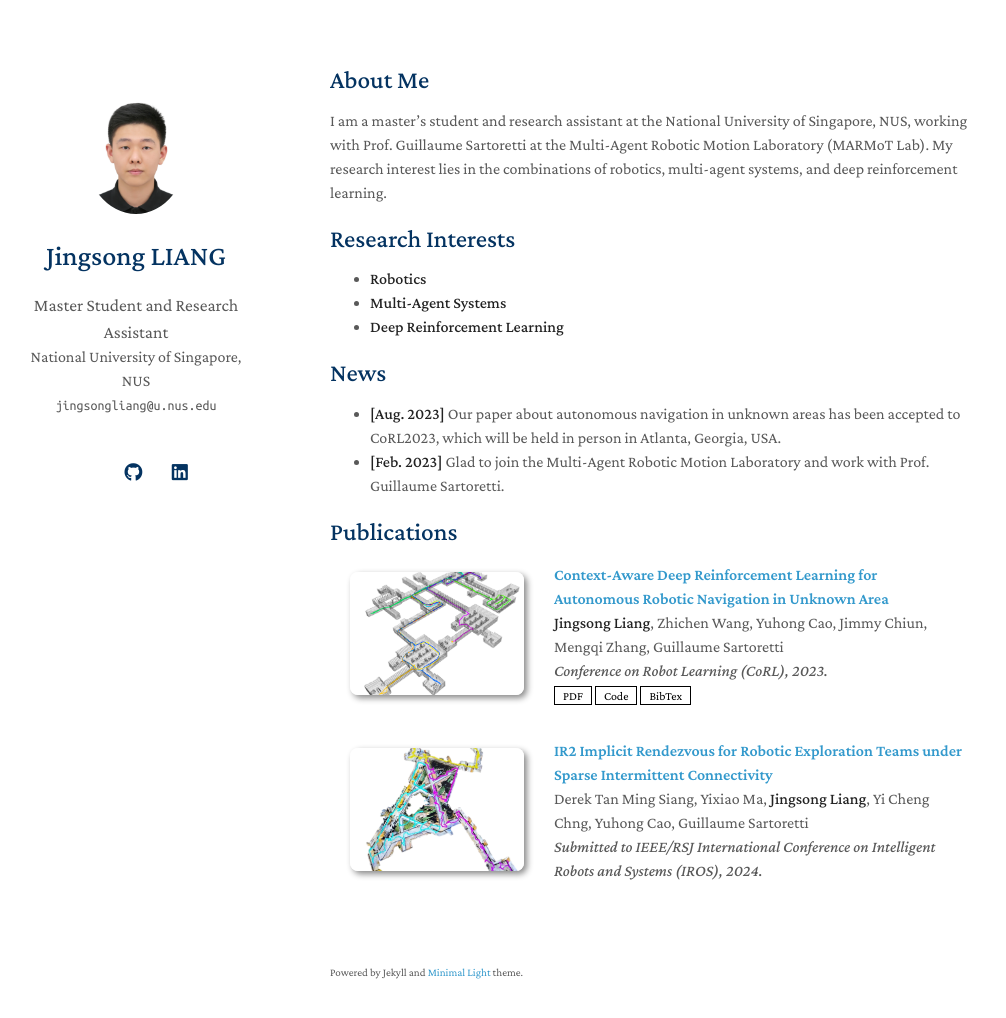
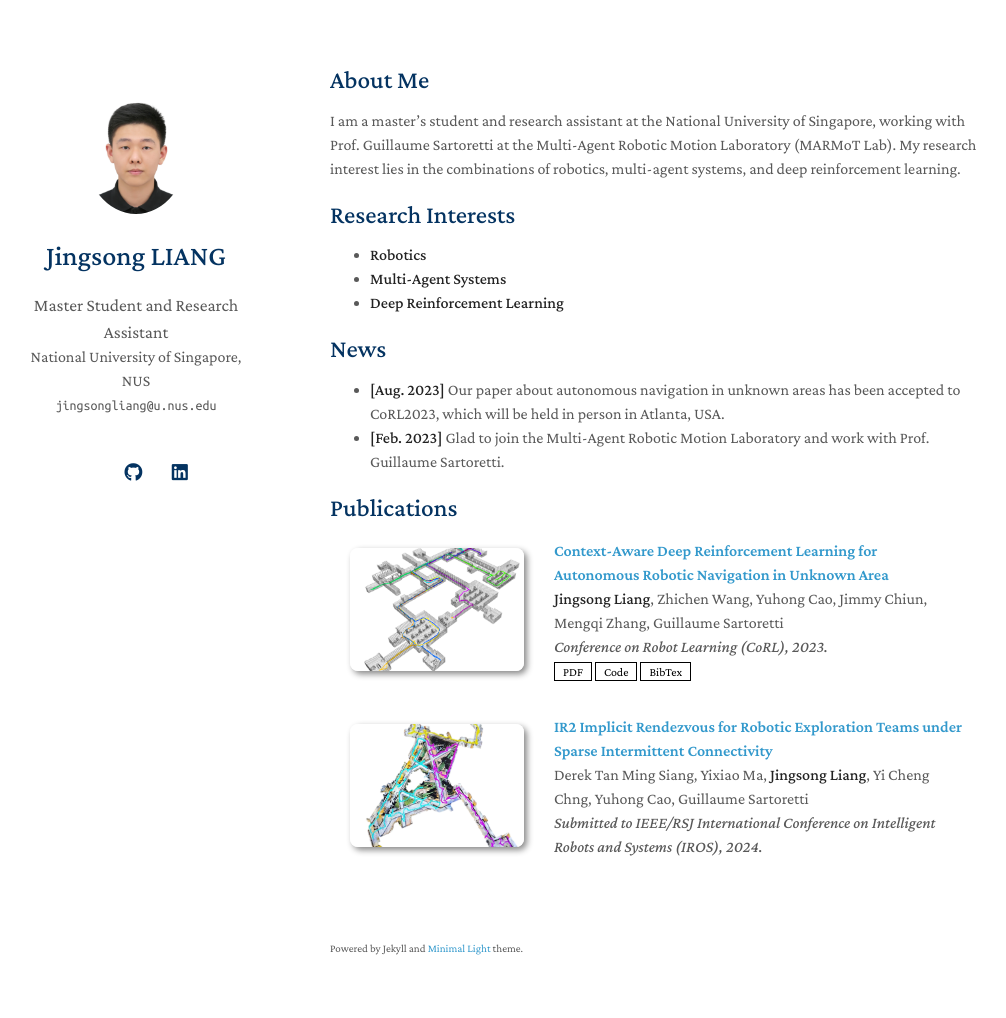
Before and after one commit to JingsongLiang/JingsongLiang.github.io, a Jekyll site: the page built from index.md, in a window 1280 px wide and 1053 px high. Shown: the top 1018 px of the window, without its empty margins (140-1146 px from the left). Built offline with Jekyll 4.4.1, drawn with Linux system fonts in a browser that asks for light colours; nearby versions of some CDN libraries; a style sheet for code colours, icons or effects is not loaded; our own code applies the rules of GitHub Pages for plain Markdown files.

Commit message:
Update index.md

```diff
--- a/index.md
+++ b/index.md
@@ -4,7 +4,7 @@
 
 ## About Me
 
-I am a master's student and research assistant at the National University of Singapore, NUS, working with Prof. Guillaume Sartoretti at the Multi-Agent Robotic Motion Laboratory (MARMoT Lab). My research interest lies in the combinations of robotics, multi-agent systems, and deep reinforcement learning.
+I am a master's student and research assistant at the National University of Singapore, working with Prof. Guillaume Sartoretti at the Multi-Agent Robotic Motion Laboratory (MARMoT Lab). My research interest lies in the combinations of robotics, multi-agent systems, and deep reinforcement learning.
 
 ## Research Interests
 
@@ -14,7 +14,7 @@
 
 ## News
 
-- **[Aug. 2023]** Our paper about autonomous navigation in unknown areas has been accepted to CoRL2023, which will be held in person in Atlanta, Georgia, USA.
+- **[Aug. 2023]** Our paper about autonomous navigation in unknown areas has been accepted to CoRL2023, which will be held in person in Atlanta, USA.
 - **[Feb. 2023]** Glad to join the Multi-Agent Robotic Motion Laboratory and work with Prof. Guillaume Sartoretti.
 
 {% include_relative _includes/publications.md %}
```
